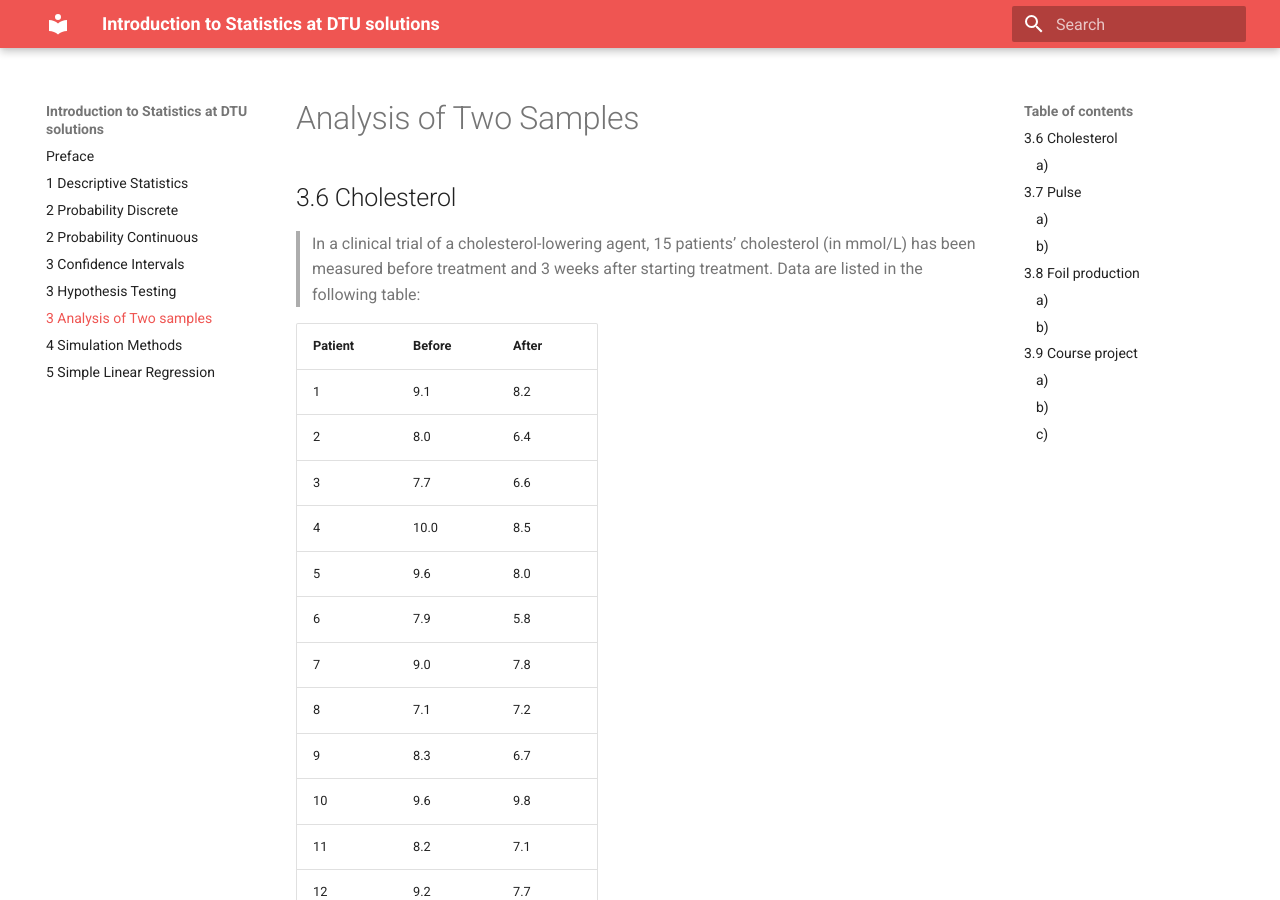
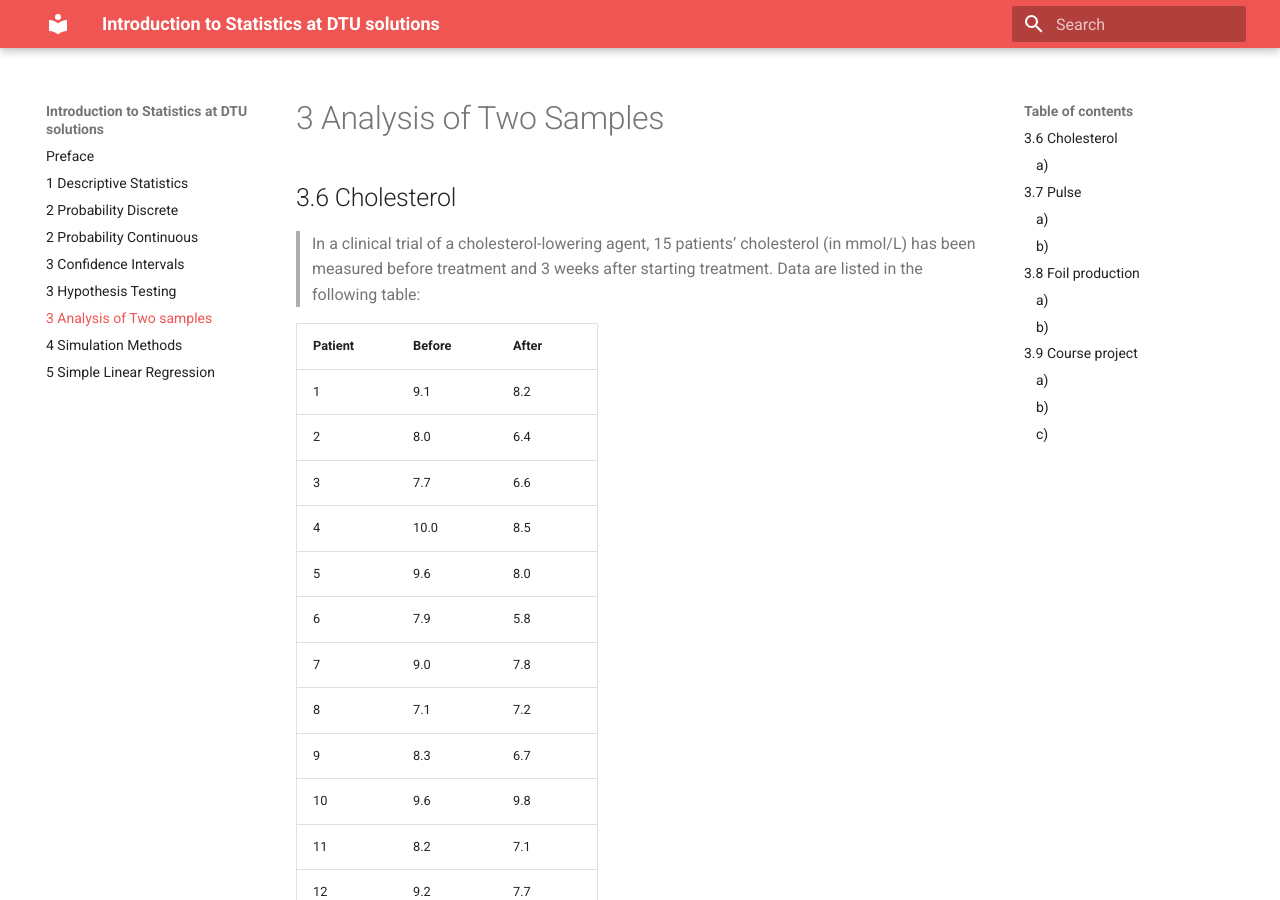
Before and after one commit to ArmandasRokas/IntroductionToStatisticsAtDTU, an MkDocs documentation site: the page built from docs/chapter_3_3.md, in a window 1280 px wide and 900 px high. Built offline with MkDocs 1.6.1 and Material for MkDocs 9.7.7, drawn with Linux system fonts in a browser that asks for light colours; formulas are drawn with MathJax 3.

Commit message:
some visual adjustments chapter 3

```diff
--- a/docs/chapter_3_3.md
+++ b/docs/chapter_3_3.md
@@ -1,4 +1,4 @@
-# Analysis of Two Samples
+# 3 Analysis of Two Samples
 
 ## 3.6 Cholesterol
 
```
